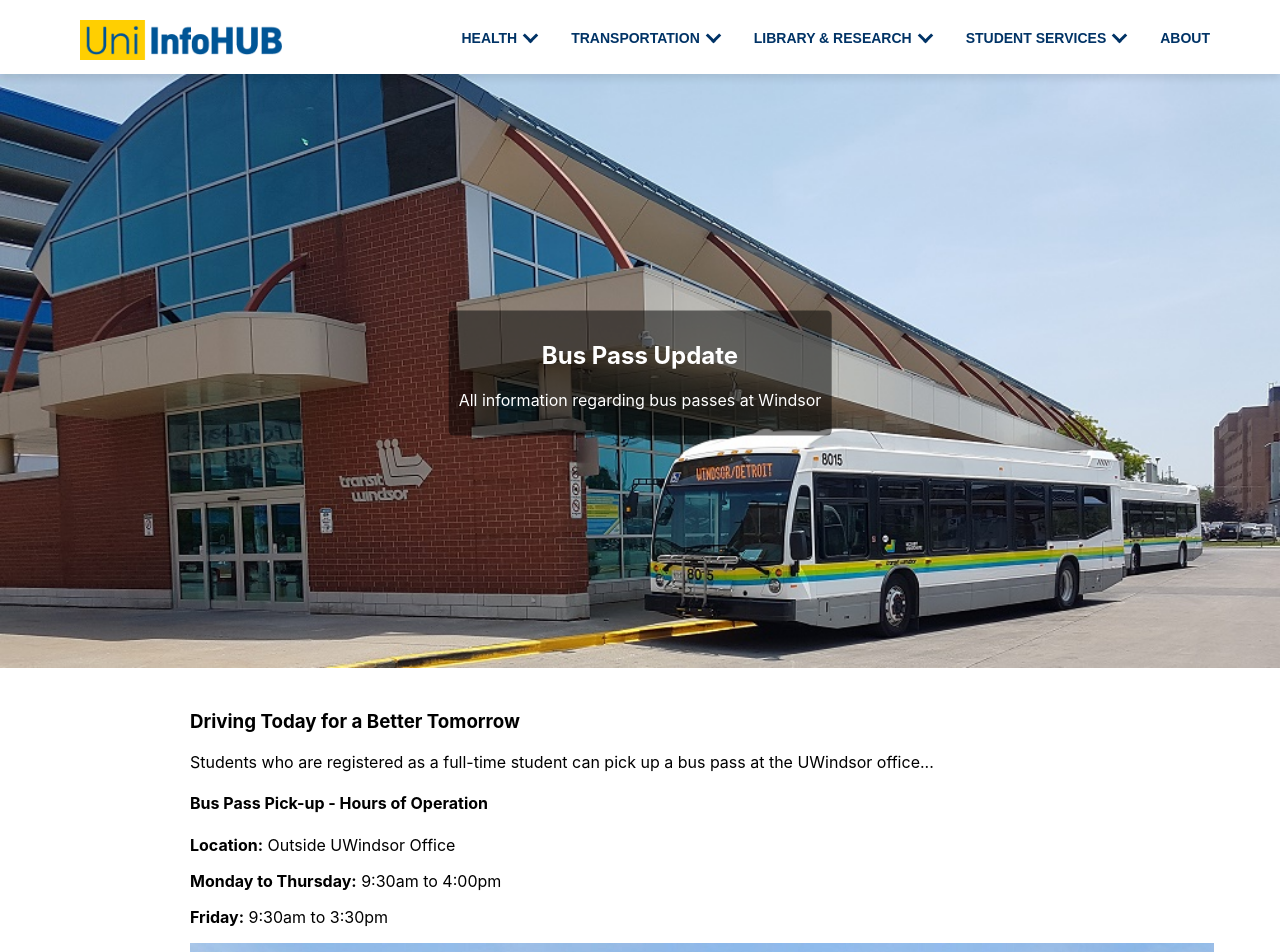
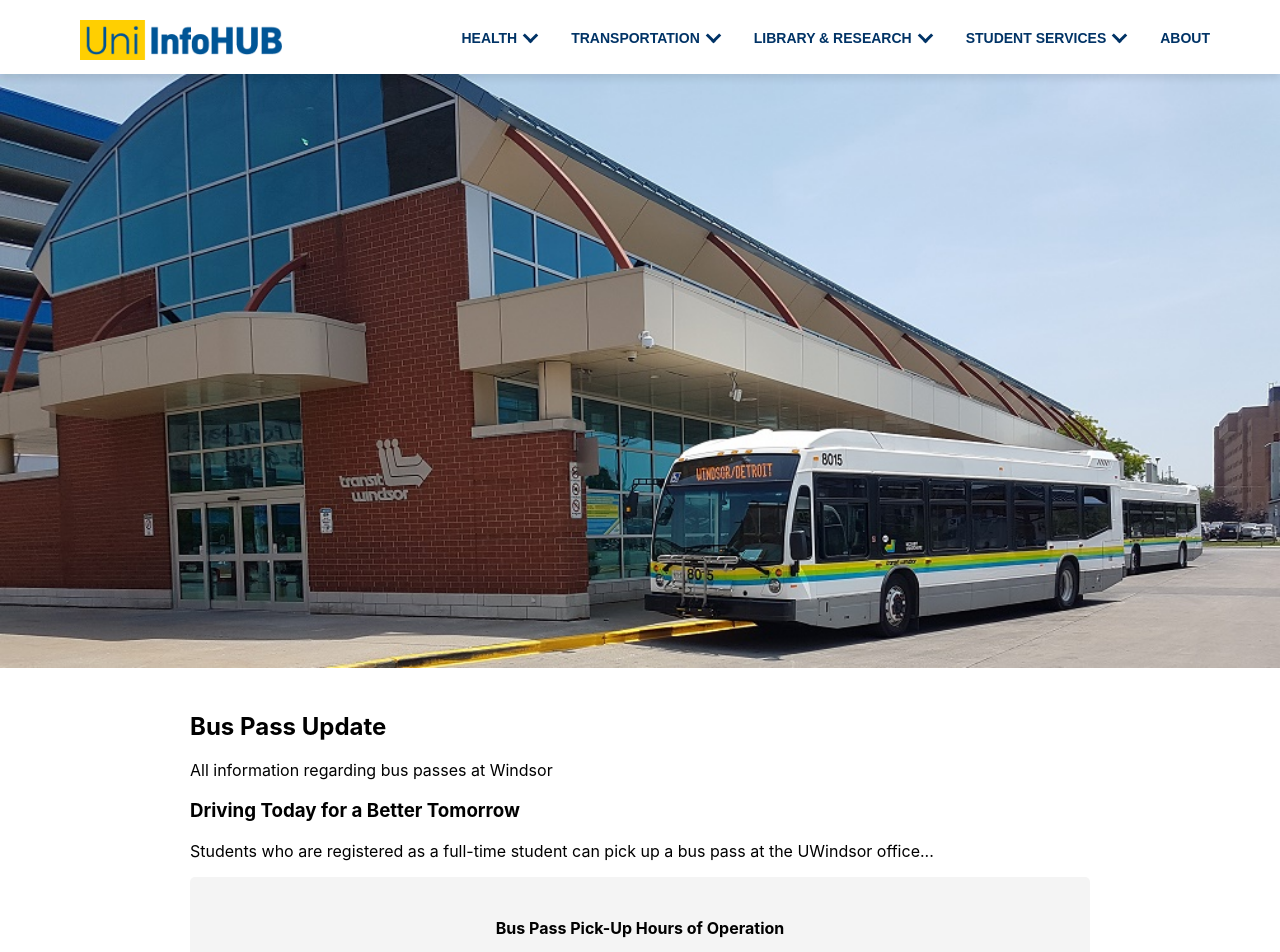
Before and after one commit to shwakib/UniInfoHub, a React (Create React App) app in the folder uniinfohub/: page /transport in a window 1280 px wide. Shown: the top 952 px of the page. Built offline with nearby package versions, Linux system fonts and the light colour scheme.

Commit message:
new change

```diff
--- a/uniinfohub/src/components/pages/landing/Transport.js
+++ b/uniinfohub/src/components/pages/landing/Transport.js
@@ -14,25 +14,29 @@ function Transport() {
             {/* Banner Section */}
             <section className="transport-banner">
                 <img src={Bustransport} alt="Bus at Windsor" className="banner-image" />
-                <div className="banner-text">
-                    <h1>Bus Pass Update</h1>
-                    <p>All information regarding bus passes at Windsor</p>
-                </div>
+
             </section>
 
             {/* Information Section */}
             <section className="bus-info-section">
+
                 <div className="bus-info-content">
+                    <div className="banner-text">
+                    <h1>Bus Pass Update</h1>
+                    <p>All information regarding bus passes at Windsor</p>
+                    </div>
+                    {/* <h1>Bus Pass Update</h1>
+                    <p>All information regarding bus passes at Windsor</p>  */}
                     <h3>Driving Today for a Better Tomorrow</h3>
                     <p>Students who are registered as a full-time student can pick up a bus pass at the UWindsor office...</p>
 
                     <div className="pickup-info">
-                        <h4>Bus Pass Pick-up - Hours of Operation</h4>
-                        <p><b>Location:</b> Outside UWindsor Office</p>
-                        <p><b>Monday to Thursday:</b> 9:30am to 4:00pm</p>
-                        <p><b>Friday:</b> 9:30am to 3:30pm</p>
+                        <h4>Bus Pass Pick-Up Hours of Operation</h4>
+                        <p><b>Outside UWSA Office</b></p>
+                        <p>Monday to Thursday - 9:30am to 4:00pm</p>
+                        <p>Friday - 9:30am to 3:30pm</p>
+
                     </div>
-
                     <img src={Bustransport2} alt="Another bus image" className="bus-image" />
 
                     {/* FAQs Section */}
--- a/uniinfohub/src/css/transport.css
+++ b/uniinfohub/src/css/transport.css
@@ -9,13 +9,10 @@
 }
 
 .banner-text {
-    position: absolute;
+
     top: 50%;
     left: 50%;
-    transform: translate(-50%, -50%);
-    color: white;
-    background-color: rgba(0, 0, 0, 0.5);
-    padding: 10px;
+    color:black;
     border-radius: 5px;
 }
 
@@ -25,7 +22,16 @@
     margin: 0 auto;
 }
 
-.pickup-info, .faq-section, .opt-out-info, .contact-info {
+.pickup-info{
+    background-color: #f4f4f4;
+    padding: 20px;
+    border-radius: 5px;
+    text-align: center;
+    margin-bottom: 20px;
+
+}
+
+.faq-section, .opt-out-info, .contact-info {
     margin-top: 20px;
 }
 
```
